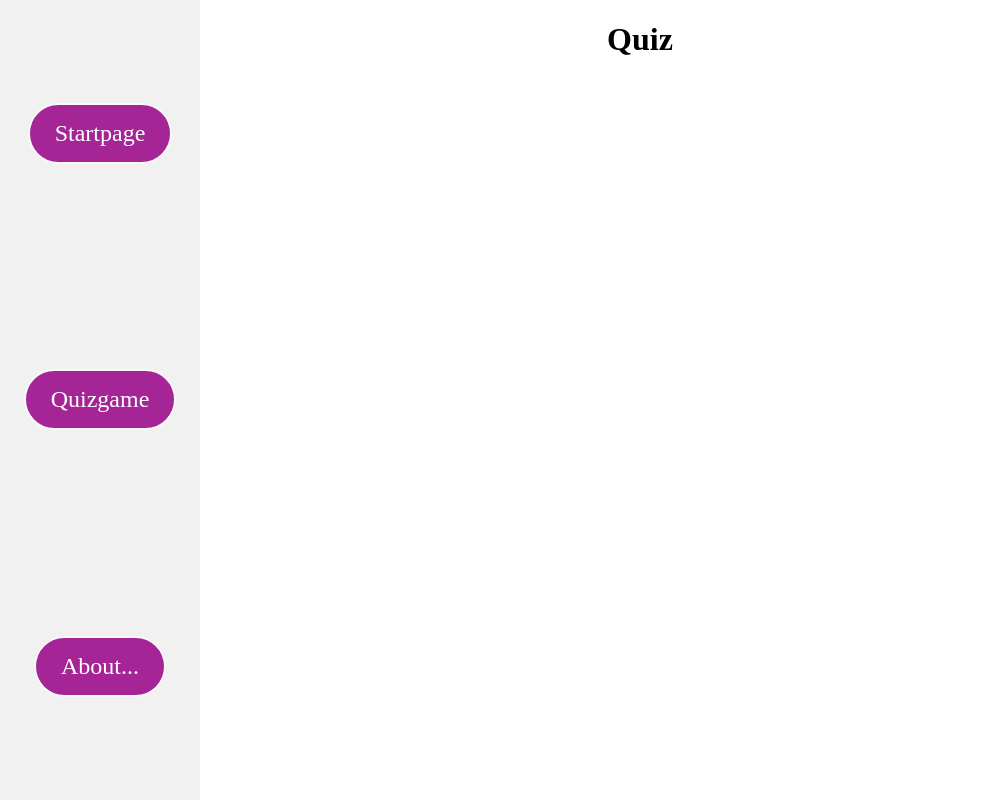
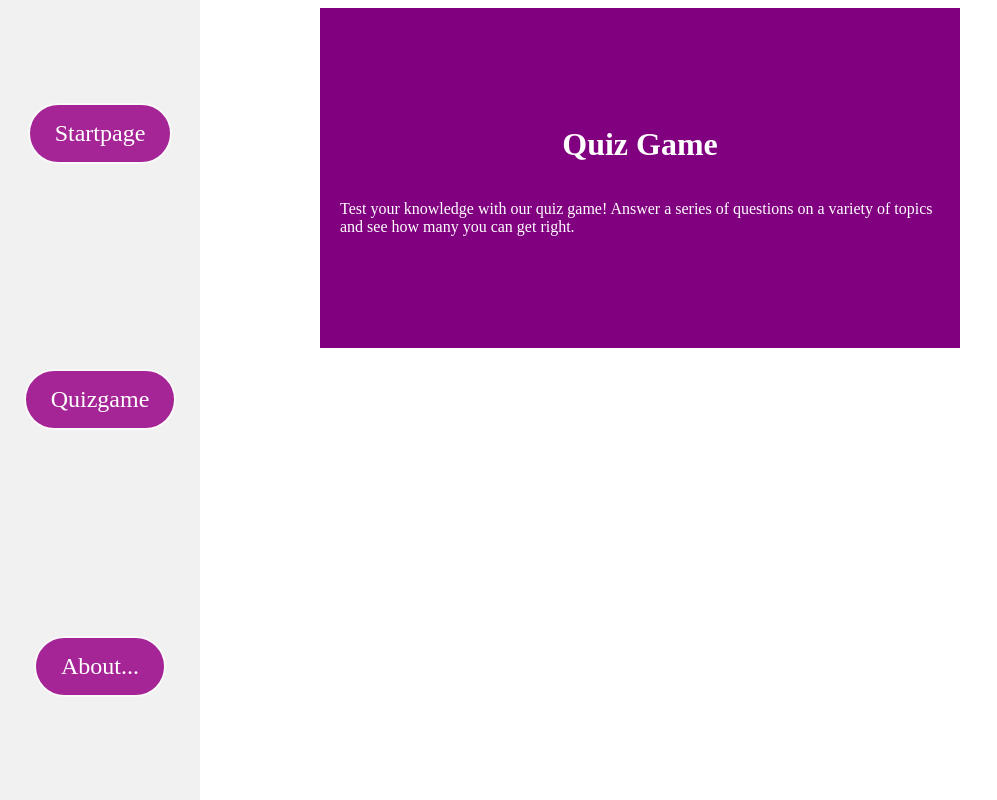
Before and after one commit to lauax/Miniprojekt-Quiz, a React (Vite) app: page /quiz in a window 1280 px wide. Shown: the whole page, without its empty margins (0-997 px from the left). Built offline with nearby package versions, Linux system fonts and the light colour scheme.

Commit message:
added another pag to route

```diff
--- a/src/Quiz.tsx
+++ b/src/Quiz.tsx
@@ -1,9 +1,27 @@
+import styled from "styled-components";
+
+const QuizContainer = styled.div`
+  background-color: purple;
+  color: white;
+  padding: 20px;
+  display: flex;
+  flex-direction: column;
+  align-items: center;
+  justify-content: center;
+  height: 300px;
+  width: 600px;
+  margin: auto;
+`;
+
 function Quiz() {
   return (
-    <div>
-      <h1>Quiz</h1>
-      <p>This is the quiz page</p>
-    </div>
+    <QuizContainer>
+      <h1>Quiz Game</h1>
+      <p>
+        Test your knowledge with our quiz game! Answer a series of questions on
+        a variety of topics and see how many you can get right.
+      </p>
+    </QuizContainer>
   );
 }
 
--- a/src/main.tsx
+++ b/src/main.tsx
@@ -6,6 +6,7 @@ import {
   Route,
   RouterProvider,
 } from "react-router-dom";
+import About from "./about";
 import App from "./App";
 import Home from "./Home";
 import Quiz from "./Quiz";
@@ -15,6 +16,7 @@ const routerJSX = createBrowserRouter(
     <Route path="/" element={<App />}>
       <Route index element={<Home />} />
       <Route path="quiz" element={<Quiz />} />
+      <Route path="about" element={<About />} />
     </Route>
   )
 );
```
Also changed, not shown: src/StartPage.ts (deleted).
